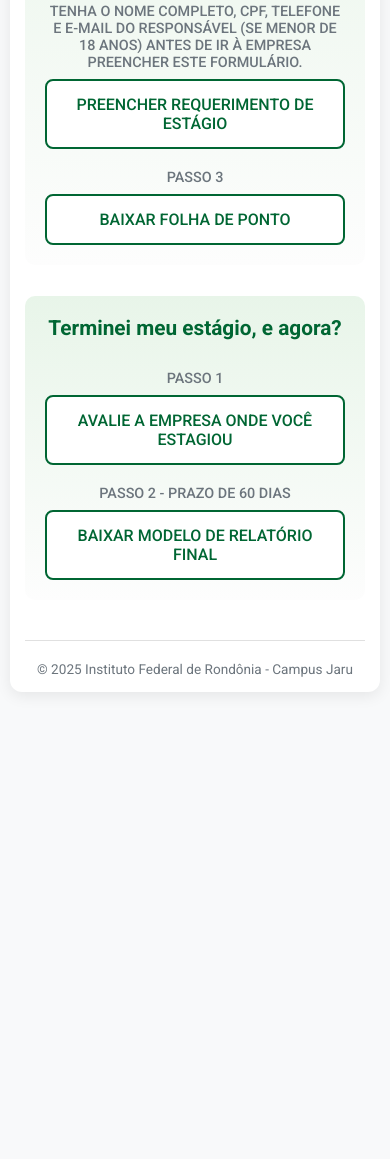
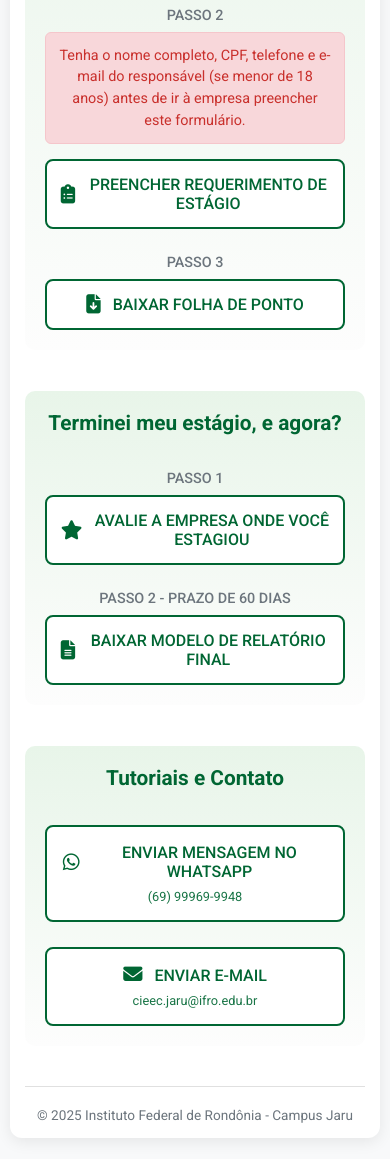
Before and after one commit to escuderoDP/estagioifro, a plain HTML site: page index.html in a window 390 px wide. Shown: the part 405-1564 px from the top of the page. Before the commit the page ends 1137 px from the top, so only its background shows below. Drawn offline with Linux system fonts and the light colour scheme; a script that the page names is missing.

Commit message:
feat: add contact session :sparles:

```diff
--- a/index.html
+++ b/index.html
@@ -8,6 +8,8 @@
     <link rel="preconnect" href="https://fonts.googleapis.com">
     <link rel="preconnect" href="https://fonts.gstatic.com" crossorigin>
     <link href="https://fonts.googleapis.com/css2?family=Roboto:wght@400;500;700&display=swap" rel="stylesheet">
+
+    <link rel="stylesheet" href="https://cdnjs.cloudflare.com/ajax/libs/font-awesome/6.5.2/css/all.min.css" integrity="sha512-SnH5WK+bZxgPHs44uWIX+LLJAJ9/2PkPKZ5QiAj6Ta86w+fsb2TkcmfRyVX3pBnMFcV7oQPJkl9QevSCWr3W6A==" crossorigin="anonymous" referrerpolicy="no-referrer" />
 
     <link rel="stylesheet" href="style.css">
 
@@ -27,21 +29,20 @@
                 <div class="step">
                     <p class="step-label">Passo 1</p>
                     <a href="https://escuderodp.github.io/Solicita-Estagio" target="_blank" rel="noopener noreferrer" class="btn">
-                        Gerar solicitação de estágio
+                        <i class="fa-solid fa-file-signature"></i> Gerar solicitação de estágio
                     </a>
                 </div>
                 <div class="step">
                     <p class="step-label">Passo 2</p>
-                    <p class="step-label">TENHA O NOME COMPLETO, CPF, TELEFONE E E-MAIL DO RESPONSÁVEL (SE MENOR DE 18 ANOS) ANTES DE IR À EMPRESA PREENCHER ESTE FORMULÁRIO.</p>
+                    <p class="step-warning">Tenha o nome completo, CPF, telefone e e-mail do responsável (se menor de 18 anos) antes de ir à empresa preencher este formulário.</p>
                     <a href="https://docs.google.com/forms/d/e/1FAIpQLScS0k08461RmMuZgaJJ7nVf8_QKA-jqVSSh6RbFHTdeLmM78g/viewform" target="_blank" rel="noopener noreferrer" class="btn">
-                        Preencher requerimento de estágio
+                        <i class="fa-solid fa-clipboard-list"></i> Preencher requerimento de estágio
                     </a>
                 </div>
-
                 <div class="step">
                     <p class="step-label">Passo 3</p>
                     <a href="https://docs.google.com/document/d/1ExWfnWVDB0zQ2qs8quHz3ksfaT2pPb37/edit?usp=drive_link&ouid=102975769104899848919&rtpof=true&sd=true" target="_blank" rel="noopener noreferrer" class="btn">
-                        Baixar folha de ponto
+                        <i class="fa-solid fa-file-arrow-down"></i> Baixar folha de ponto
                     </a>
                 </div>
             </section>
@@ -53,13 +54,31 @@
                 <div class="step">
                     <p class="step-label">Passo 1</p>
                     <a href="https://forms.gle/L7ECzt4Wx2nZidGb7" target="_blank" rel="noopener noreferrer" class="btn">
-                        Avalie a empresa onde você estagiou
+                        <i class="fa-solid fa-star"></i> Avalie a empresa onde você estagiou
                     </a>
                 </div>
                 <div class="step">
                     <p class="step-label">Passo 2 - PRAZO DE 60 DIAS</p>
-                    <a href="https://forms.gle/L7ECzt4Wx2nZidGb7" target="_blank" rel="noopener noreferrer" class="btn">
-                        Baixar modelo de relatório final
+                    <a href="https://docs.google.com/document/d/1-u8JxQ0ISkS4RQzWODE9fyOSrSwg2yVH/edit?usp=drive_link&ouid=102975769104899848919" target="_blank" rel="noopener noreferrer" class="btn">
+                        <i class="fa-solid fa-file-lines"></i> Baixar modelo de relatório final
+                    </a>
+                </div>
+            </section>
+
+            <hr class="section-divider">
+
+            <section class="content-section">
+                <h2 class="section-title">Tutoriais e Contato</h2>
+                <div class="step">
+                    <a href="https://wa.me/5569999699948" target="_blank" rel="noopener noreferrer" class="btn btn-contact">
+                        <span><i class="fa-brands fa-whatsapp"></i> ENVIAR MENSAGEM NO WHATSAPP</span>
+                        <small class="btn-legend">(69) 99969-9948</small>
+                    </a>
+                </div>
+                <div class="step">
+                    <a href="mailto:cieec.jaru@ifro.edu.br" class="btn btn-contact">
+                        <span><i class="fa-solid fa-envelope"></i> ENVIAR E-MAIL</span>
+                        <small class="btn-legend">cieec.jaru@ifro.edu.br</small>
                     </a>
                 </div>
             </section>
--- a/style.css
+++ b/style.css
@@ -2,14 +2,13 @@
 :root {
     --ifro-green: #006633;
     --ifro-green-dark: #004c26;
-    --ifro-red: #d32f2f;
+    --ifro-red: #c9302c; /* Um vermelho para alertas */
     --dark-text: #333333;
     --gray-text: #6c757d;
     --background-color: #f8f9fa;
     --white: #ffffff;
     --border-color: #e0e0e0;
 
-    /* --- NOVAS CORES PARA O DEGRADÊ --- */
     --gradient-start-light-green: #e8f5e9;
     --gradient-end-light-gray: #fdfdfd;
 }
@@ -28,7 +27,7 @@ body {
     font-family: 'Roboto', sans-serif;
     background-color: var(--background-color);
     color: var(--dark-text);
-    padding: 20px 0;
+    padding: 40px 0;
     display: flex;
     justify-content: center;
     align-items: center;
@@ -65,37 +64,31 @@ header h1 {
 }
 
 
-/* --- ESTILOS ATUALIZADOS E NOVOS --- */
+/* --- SEÇÕES E AVISOS --- */
 
-/* Container de cada seção de conteúdo (AGORA COM DEGRADÊ) */
 .content-section {
     display: flex;
     flex-direction: column;
-    gap: 20px;
-    padding: 30px; /* Adiciona espaçamento interno */
-    border-radius: 10px; /* Bordas arredondadas para o card */
+    gap: 25px;
+    padding: 30px;
+    border-radius: 10px;
     background-image: linear-gradient(to bottom, var(--gradient-start-light-green), var(--gradient-end-light-gray));
 }
 
-/* Título de cada seção (H2) */
 .section-title {
     font-size: 1.5rem;
     font-weight: 700;
     color: var(--ifro-green);
-    margin-bottom: 10px; /* Reduzido um pouco o espaçamento */
+    margin-bottom: 10px;
     text-align: center;
 }
 
-/* Divisor de seção (HR) - Separa os dois cards */
 .section-divider {
     border: none;
     height: 1px;
-    background-color: transparent; /* O divisor agora é apenas espaço */
-    margin: 15px 0; /* Apenas um pequeno espaçamento vertical */
+    background-color: transparent;
+    margin: 20px 0;
 }
-
-/* --- FIM DOS ESTILOS ATUALIZADOS --- */
-
 
 .step-label {
     font-size: 0.9rem;
@@ -106,13 +99,30 @@ header h1 {
     text-align: center;
 }
 
-/* Estilo dos Botões (TEXTO MAIÚSCULO) */
+.step-warning {
+    text-transform: none;
+    font-size: 0.9rem;
+    font-weight: 400;
+    line-height: 1.5;
+    text-align: center;
+    color: var(--ifro-red);
+    padding: 12px;
+    border: 1px solid #f5c6cb;
+    border-radius: 6px;
+    background-color: #f8d7da;
+    margin-bottom: 15px;
+}
+
+/* Removido: .step-contact-info, pois não é mais necessário */
+
+
+/* --- BOTÕES --- */
+
+/* Estilo Base para todos os botões */
 .btn {
-    display: block;
     width: 100%;
-    padding: 16px 20px;
+    padding: 16px; /* Padding vertical um pouco menor no padrão */
     text-decoration: none;
-    font-size: 1.1rem;
     font-weight: 500;
     border-radius: 8px;
     transition: all 0.3s ease;
@@ -121,14 +131,51 @@ header h1 {
     background-color: var(--white);
     color: var(--ifro-green);
     border: 2px solid var(--ifro-green);
-    text-transform: uppercase; /* ATUALIZADO */
+    text-transform: uppercase;
+
+    display: flex;
+    align-items: center;
+    justify-content: center;
+    gap: 12px;
 }
+
+/* Estilo para Botões de linha única */
+.btn:not(.btn-contact) {
+    font-size: 1.1rem;
+}
+
+/* NOVO: Estilo específico para os botões de contato de duas linhas */
+.btn-contact {
+    flex-direction: column; /* Coloca os itens um sobre o outro */
+    gap: 8px; /* Espaço entre a linha de cima e a legenda */
+    padding: 18px 16px; /* Um pouco mais de padding vertical */
+}
+
+.btn-contact > span { /* O texto principal do botão de contato */
+    font-size: 1.1rem;
+    display: flex;
+    align-items: center;
+    gap: 12px;
+}
+
+/* NOVO: Estilo para a legenda dentro do botão */
+.btn-legend {
+    font-size: 0.9rem;
+    font-weight: 400;
+    text-transform: none; /* Garante que e-mail/telefone não fiquem maiúsculos */
+    opacity: 0.9;
+}
+
 
 .btn:hover {
     background-color: var(--ifro-green);
     color: var(--white);
     transform: translateY(-3px);
     box-shadow: 0 4px 10px rgba(0, 0, 0, 0.1);
+}
+
+.btn .fa-brands, .btn .fa-solid {
+    font-size: 1.2rem;
 }
 
 /* Rodapé */
@@ -144,28 +191,14 @@ footer {
 
 /* --- Design Responsivo --- */
 @media (max-width: 600px) {
-    .container {
-        padding: 15px;
-    }
-
-    .content-section {
-        padding: 20px;
-    }
-
-    header h1 {
-        font-size: 1.8rem;
-    }
-
-    .section-title {
-        font-size: 1.3rem;
-    }
-
-    .logo {
-        max-width: 220px;
-    }
-
-    .btn {
-        padding: 14px 15px;
-        font-size: 1rem;
-    }
+    body { padding: 20px 0; }
+    .container { padding: 15px; }
+    .content-section { padding: 20px; }
+    header h1 { font-size: 1.8rem; }
+    .section-title { font-size: 1.3rem; }
+    .logo { max-width: 220px; }
+    .btn:not(.btn-contact) { padding: 14px; font-size: 1rem; }
+    .btn-contact { padding: 16px; }
+    .btn-contact > span { font-size: 1rem; }
+    .btn-legend { font-size: 0.8rem; }
 }
```
